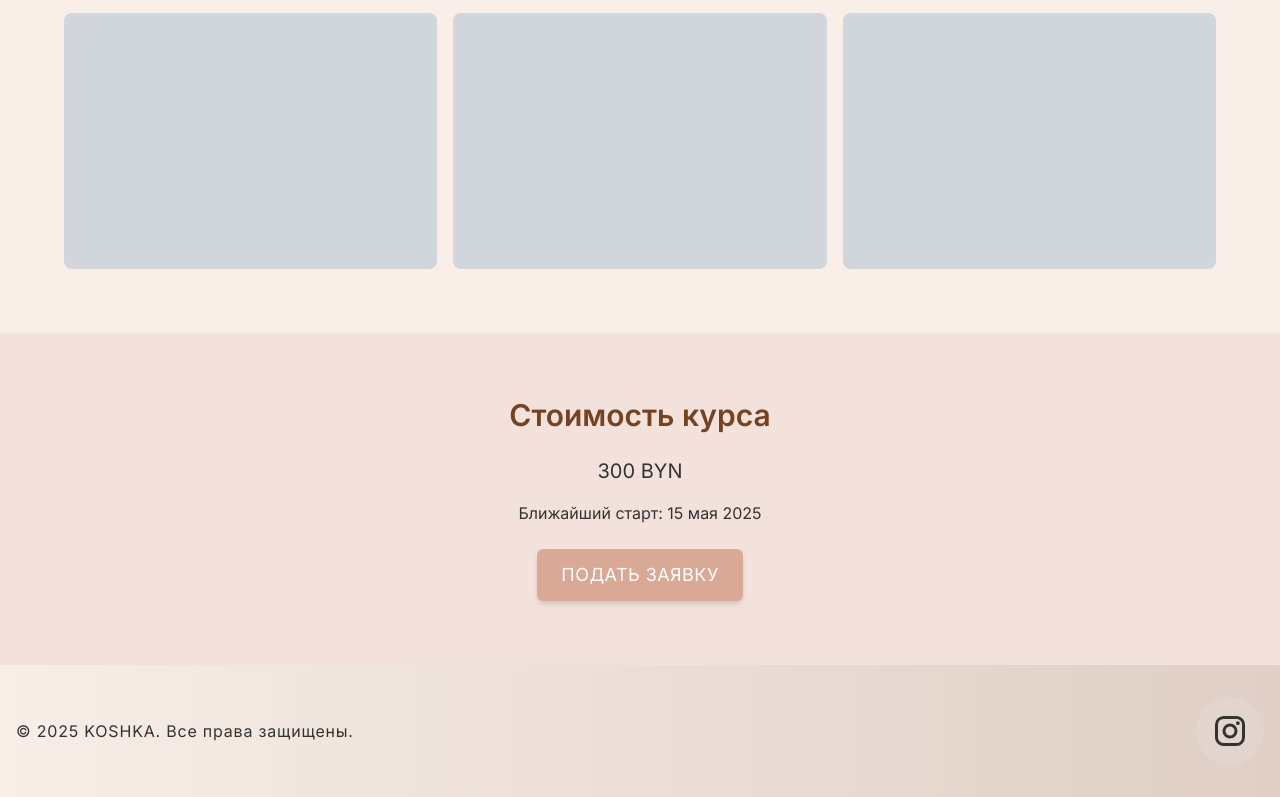
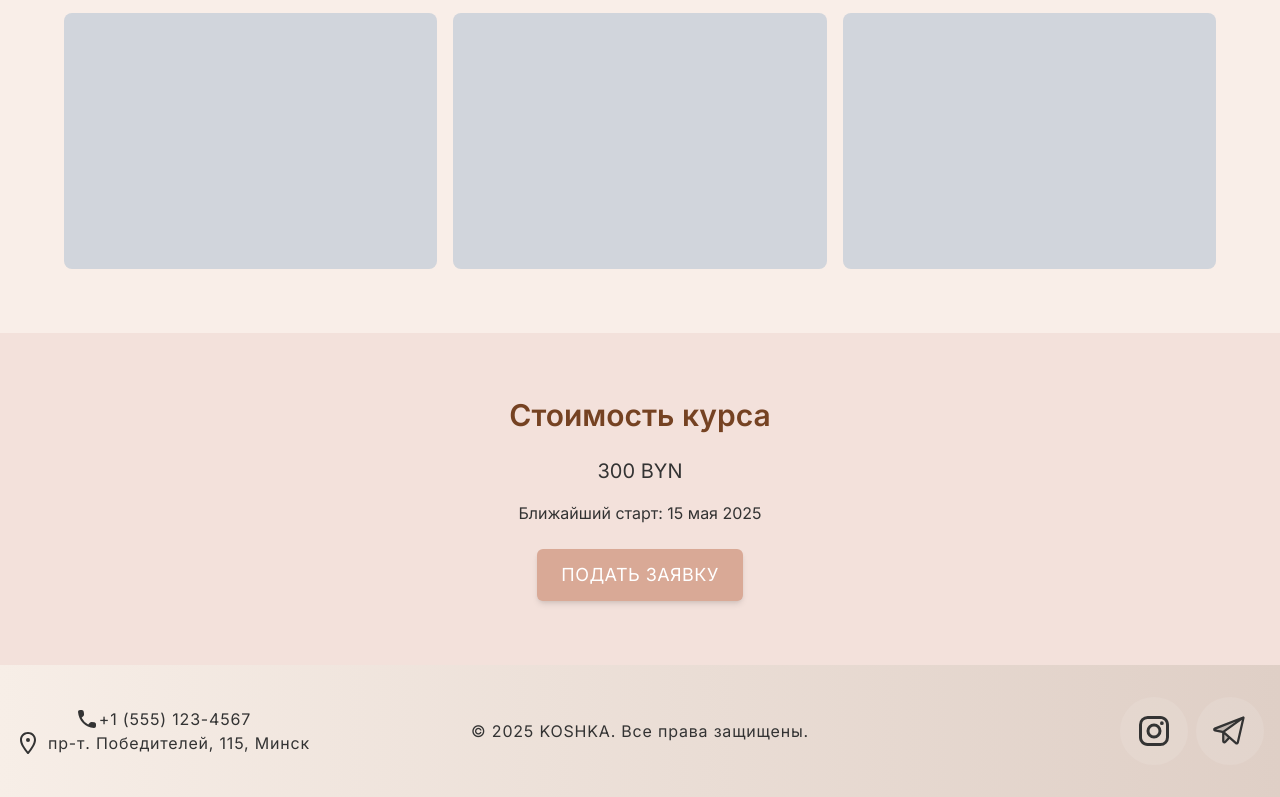
Before and after one commit to varlog762/beauty-school, a website built with Vite: page manicure.html in a window 1280 px wide. Shown: the part 1435-2232 px from the top of the page. Built offline with nearby package versions, Linux system fonts and the light colour scheme.

Commit message:
update footer in course page

```diff
--- a/manicure.html
+++ b/manicure.html
@@ -81,22 +81,65 @@
   </section>
 
   <!-- Footer -->
-  <footer
-    class="bg-gradient-to-r from-[var(--color-about-from)] to-[var(--color-about-to)] text-[var(--color-font-dark)] py-8 font-inter tracking-wider">
+  <footer id="footer"
+    class="bg-gradient-to-r from-[var(--color-about-from)] to-[var(--color-about-to)] text-[var(--color-text-dark)] pb-8 pt-16 md:pt-8  font-inter tracking-wider">
     <div class="container mx-auto px-4">
-      <div class="flex flex-col items-center justify-between space-y-4 md:flex-row md:space-y-0">
-        <div class="text-center md:text-left">
-          <p class="text-l">
+      <div class="flex flex-col md:flex-row items-center justify-between gap-6 text-center md:text-left">
+        <div class="flex items-start w-full md:w-1/3 justify-center md:justify-start mb-4 md:mb-0">
+          <div class="flex flex-col justify-between items-center text-base md:text-sm lg:text-base">
+            <div class="flex items-center">
+              <svg xmlns="http://www.w3.org/2000/svg" width="24" height="24" viewBox="0 0 24 24">
+                <path fill="currentColor"
+                  d="m19.23 15.26l-2.54-.29a1.99 1.99 0 0 0-1.64.57l-1.84 1.84a15.05 15.05 0 0 1-6.59-6.59l1.85-1.85c.43-.43.64-1.03.57-1.64l-.29-2.52a2 2 0 0 0-1.99-1.77H5.03c-1.13 0-2.07.94-2 2.07c.53 8.54 7.36 15.36 15.89 15.89c1.13.07 2.07-.87 2.07-2v-1.73c.01-1.01-.75-1.86-1.76-1.98" />
+              </svg>
+              <div>+1 (555) 123-4567</div>
+            </div>
+            <a href="https://www.google.com/maps?q=пр-т.+Победителей,+115,+Минск" target="_blank"
+              class="hover:underline">
+              <div class="flex items-center gap-2 ">
+                <svg xmlns="http://www.w3.org/2000/svg" width="24" height="24" viewBox="0 0 24 24">
+                  <path fill="currentColor" fill-rule="evenodd"
+                    d="M11.455 23h1.101l.994-1.242c1.306-1.632 2.881-3.725 4.137-5.891C18.904 13.767 20 11.305 20 9c0-4.605-3.395-8-8-8S4 4.395 4 9c0 2.293 1.063 4.755 2.271 6.867c1.245 2.177 2.82 4.276 4.177 5.916zM6 9c0 2.95 2.386 6.846 4.712 9.9c.41.54.83 1.047 1.225 1.524L12 20.5q.603-.755 1.247-1.611C15.553 15.823 18 11.949 18 9c0-3.5-2.5-6-6-6S6 5.5 6 9"
+                    clip-rule="evenodd" />
+                  <circle cx="12" cy="9" r="1" fill="currentColor" />
+                  <path fill="currentColor" fill-rule="evenodd" d="M12 11a2 2 0 1 0 0-4a2 2 0 0 0 0 4"
+                    clip-rule="evenodd" />
+                </svg>
+                <div class="shrink-0">пр-т. Победителей, 115, Минск</div>
+              </div>
+            </a>
+          </div>
+        </div>
+
+        <!-- School name -->
+        <div class="text-center w-full md:w-1/3">
+          <p class="text-base md:text-sm lg:text-base w-full">
             © 2025 KOSHKA. Все права защищены.
           </p>
         </div>
-        <div class="flex space-x-4">
+
+        <!-- Icons -->
+        <div class="w-full md:w-1/3 flex justify-center md:justify-end">
+          <!-- Large icons -->
+          <div class="flex gap-2">
             <a href="#" class="rounded-full bg-white/10 p-4 transition-colors hover:bg-white/30">
               <svg xmlns="http://www.w3.org/2000/svg" width="36" height="36" viewBox="0 0 24 24">
                 <path fill="currentColor"
                   d="M7.8 2h8.4C19.4 2 22 4.6 22 7.8v8.4a5.8 5.8 0 0 1-5.8 5.8H7.8C4.6 22 2 19.4 2 16.2V7.8A5.8 5.8 0 0 1 7.8 2m-.2 2A3.6 3.6 0 0 0 4 7.6v8.8C4 18.39 5.61 20 7.6 20h8.8a3.6 3.6 0 0 0 3.6-3.6V7.6C20 5.61 18.39 4 16.4 4zm9.65 1.5a1.25 1.25 0 0 1 1.25 1.25A1.25 1.25 0 0 1 17.25 8A1.25 1.25 0 0 1 16 6.75a1.25 1.25 0 0 1 1.25-1.25M12 7a5 5 0 0 1 5 5a5 5 0 0 1-5 5a5 5 0 0 1-5-5a5 5 0 0 1 5-5m0 2a3 3 0 0 0-3 3a3 3 0 0 0 3 3a3 3 0 0 0 3-3a3 3 0 0 0-3-3" />
               </svg>
             </a>
+            <a href="#" class="rounded-full bg-white/10 p-4 transition-colors hover:bg-white/30">
+              <svg xmlns="http://www.w3.org/2000/svg" width="36" height="36" viewBox="0 0 256 256">
+                <g fill="currentColor">
+                  <path
+                    d="M223.41 32.09L80 134.87L21 123.3a6.23 6.23 0 0 1-1-11.92l202.63-79.31a1 1 0 0 1 .78.02M80 200a8 8 0 0 0 13.76 5.56l30.61-31.76L80 134.87Z"
+                    opacity="0.2" />
+                  <path
+                    d="M228.88 26.19a9 9 0 0 0-9.16-1.57L17.06 103.93a14.22 14.22 0 0 0 2.43 27.21L72 141.45V200a15.92 15.92 0 0 0 10 14.83a15.91 15.91 0 0 0 17.51-3.73l25.32-26.26L165 220a15.88 15.88 0 0 0 10.51 4a16.3 16.3 0 0 0 5-.79a15.85 15.85 0 0 0 10.67-11.63L231.77 35a9 9 0 0 0-2.89-8.81M78.15 126.35l-49.61-9.73l139.2-54.48ZM88 200v-47.48l24.79 21.74Zm87.53 8l-82.68-72.5l119-85.29Z" />
+                </g>
+              </svg>
+            </a>
+          </div>
         </div>
       </div>
     </div>
```
Lines whose indentation alone changed are shown as unchanged.
